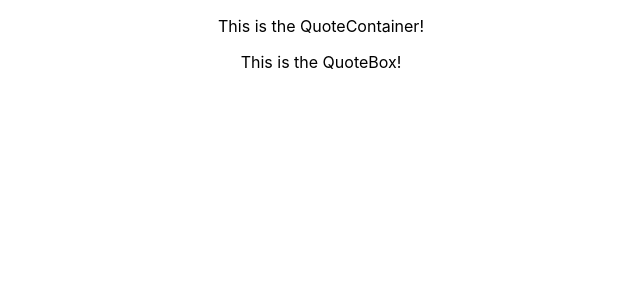
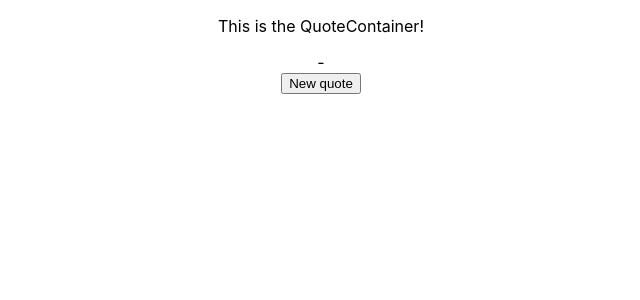
Before and after one commit to Combatd/reactive-quote, a React (Create React App) app: page / in a window 1280 px wide. Shown: the top 300 px of the page, without its empty margins (319-959 px from the left). Built offline with nearby package versions, Linux system fonts and the light colour scheme.

Commit message:
Render HTML in src/Components/QuoteBox

```diff
--- a/src/Components/QuoteBox/index.js
+++ b/src/Components/QuoteBox/index.js
@@ -16,7 +16,26 @@
     render() {
         return (
             <React.Fragment>
-                This is the QuoteBox!
+                <div id="wrapper">
+                    <div id="quote-box">
+                        <div class="quote-text">
+                            <i class="fa fa-quote-left"> </i><span id="text"></span>
+                        </div>
+                        <div class="quote-author">
+                            - <span id="author"></span>
+                        </div>
+                        <div class="buttons">
+                            <a class="button" id="tweet-quote" title="Tweet this quote!" target="_blank">
+                                <i class="fa fa-twitter"></i>
+                            </a>
+                            <a class="button" id="tumblr-quote" title="Post this quote on tumblr!" target="_blank">
+                                <i class="fa fa-tumblr"></i>
+                            </a>
+                            <button class="button" id="new-quote">New quote</button>
+                        </div>
+                    </div>
+                    <div class="footer"> </div>
+                </div>
             </React.Fragment>
         )
     }
```
